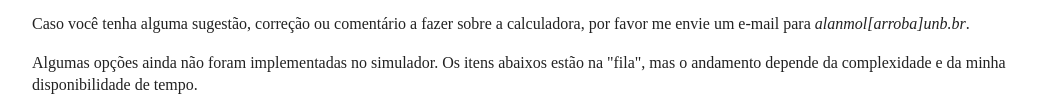
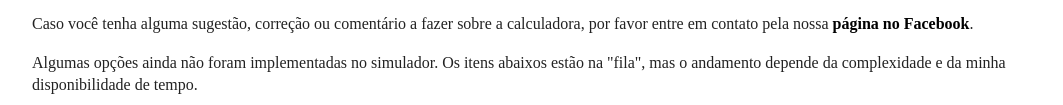
Before and after one commit to samirfor/calculadora-taes, a plain HTML site: page sobre.html in a window 1280 px wide. Shown: the part 380-485 px from the top of the page, without its empty margins (108-1171 px from the left). Drawn offline with nearby package versions, Linux system fonts and the light colour scheme.

Commit message:
Trocando contato

```diff
--- a/sobre.html
+++ b/sobre.html
@@ -53,7 +53,7 @@
             Vale ressaltar, também, que quanto mais itens no contra-cheque, maior a chance de os valores não baterem, já que não é tão simples saber o que influencia nos adicionais de URP, insalubridade, FG, etc, e nos descontos de IR, INSS, sindicato, entre outros. Para os detalhisas: é quase impossível acertar os centavos finais. Me parece que cada cálculo arredonda o resultado do seu jeito, e investigar cada um deles não vale a pena.
         </p>
         <p id="sobre">
-            Caso você tenha alguma sugestão, correção ou comentário a fazer sobre a calculadora, por favor me envie um e-mail para <i>alanmol[arroba]unb.br</i>.
+            Caso você tenha alguma sugestão, correção ou comentário a fazer sobre a calculadora, por favor entre em contato pela nossa <a href="https://www.facebook.com/SalarioTAE/">página no Facebook</a>.
         </p>
         <p id="sobre">
             Algumas opções ainda não foram implementadas no simulador. Os itens abaixos estão na "fila", mas o andamento depende da complexidade e da minha disponibilidade de tempo.
```
